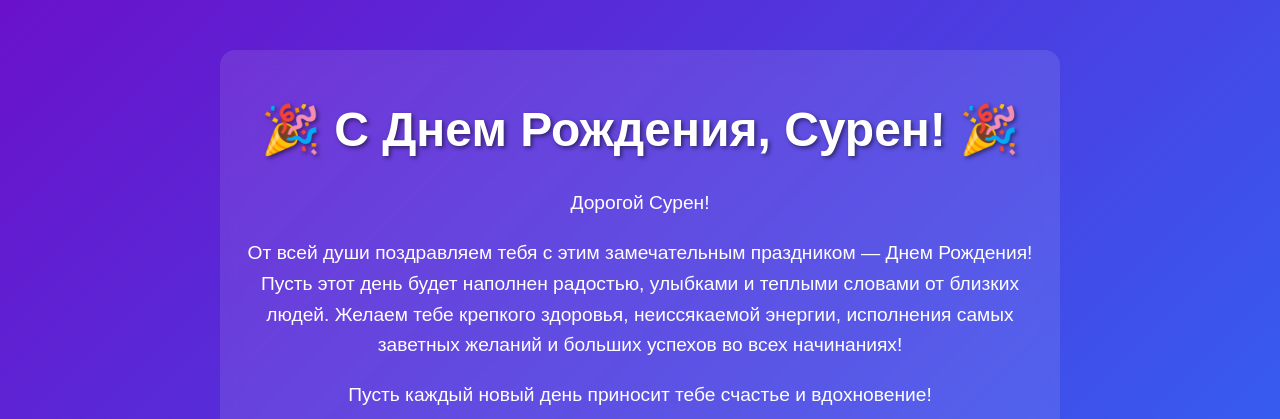
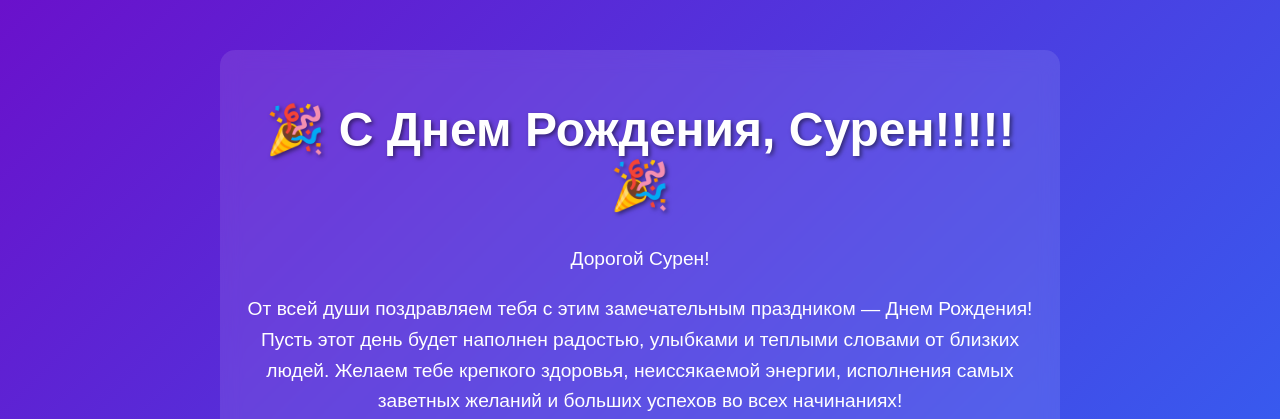
Before and after one commit to ArtIgnat2000/Suren2025, a plain HTML site: page index.html in a window 1280 px wide. Shown: the top 419 px of the page. Drawn offline with Linux system fonts and the light colour scheme.

Commit message:
Update index.html

```diff
--- a/index.html
+++ b/index.html
@@ -55,7 +55,7 @@
 </head>
 <body>
     <div class="container">
-        <h1>🎉 С Днем Рождения, Сурен! 🎉</h1>
+        <h1>🎉 С Днем Рождения, Сурен!!!!! 🎉</h1>
 
         <div class="message">
             <p>Дорогой Сурен!</p>
```
